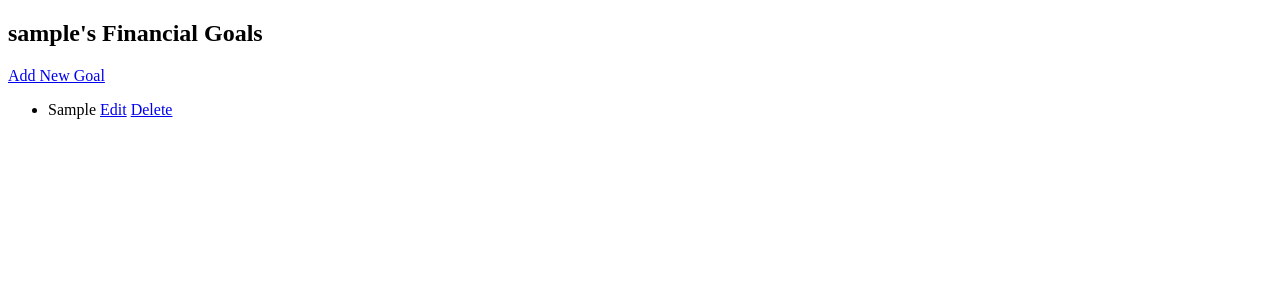
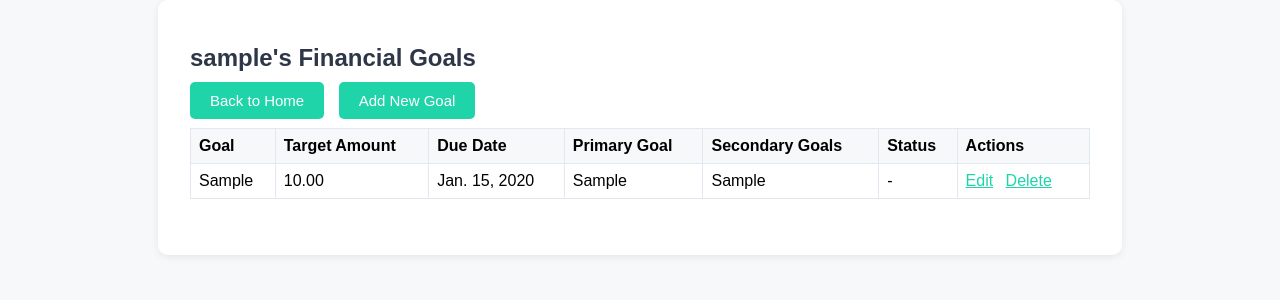
Before and after one commit to iamtariqueanjum/Fi_Money_Wealth_Whisperer, a Django app: a page that uses goals/templates/goals/goal_list.html in a window 1280 px wide. Shown: the top 300 px of the page. Run offline with Django 5.2, Linux system fonts and the light colour scheme; tables that the repository leaves empty hold one stand-in row (values such as "Sample post").

```diff
--- a/goals/templates/goals/goal_list.html
+++ b/goals/templates/goals/goal_list.html
@@ -2,20 +2,108 @@
 <html>
 <head>
     <title>{{ user.username }}'s Goals</title>
+    <style>
+        body {
+            font-family: Arial, sans-serif;
+            background: #f7f8fa;
+            margin: 0;
+            padding: 0;
+        }
+        .container {
+            max-width: 900px;
+            margin: 0 auto;
+            background: #fff;
+            border-radius: 10px;
+            box-shadow: 0 2px 8px rgba(0,0,0,0.07);
+            padding: 24px 32px 32px 32px;
+        }
+        h2 {
+            color: #2d3748;
+        }
+        .btn {
+            background: #20d4aa;
+            color: #fff;
+            border: none;
+            border-radius: 5px;
+            padding: 10px 20px;
+            font-size: 15px;
+            font-weight: 500;
+            cursor: pointer;
+            margin-right: 10px;
+            text-decoration: none;
+            transition: background 0.2s, color 0.2s;
+        }
+        .btn:hover {
+            background: #1bc4a0;
+            color: #fff;
+        }
+        table {
+            width: 100%;
+            border-collapse: collapse;
+            margin-bottom: 24px;
+        }
+        th, td {
+            padding: 8px;
+            border: 1px solid #e2e8f0;
+            text-align: left;
+        }
+        th {
+            background: #f7f8fa;
+        }
+        .actions a {
+            margin-right: 8px;
+            color: #20d4aa;
+            text-decoration: underline;
+        }
+        .actions a:hover {
+            color: #1bc4a0;
+        }
+    </style>
 </head>
 <body>
-    <h2>{{ user.username }}'s Financial Goals</h2>
-    <a href="{% url 'goal_create' user.username %}">Add New Goal</a>
-    <ul>
-        {% for goal in goals %}
-            <li>
-                {{ goal.goal }}
-                <a href="{% url 'goal_update' user.username goal.id %}">Edit</a>
-                <a href="{% url 'goal_delete' user.username goal.id %}">Delete</a>
-            </li>
-        {% empty %}
-            <li>No goals yet.</li>
-        {% endfor %}
-    </ul>
+    <div class="container">
+        <h2>{{ user.username }}'s Financial Goals</h2>
+        <div style="margin-bottom: 18px;">
+            <a class="btn" href="/dashboard/home/?username={{ user.username }}">Back to Home</a>
+            <a class="btn" href="{% url 'goal_create' user.username %}">Add New Goal</a>
+        </div>
+        {% if goals %}
+            <table>
+                <thead>
+                    <tr>
+                        <th>Goal</th>
+                        <th>Target Amount</th>
+                        <th>Due Date</th>
+                        <th>Primary Goal</th>
+                        <th>Secondary Goals</th>
+                        <th>Status</th>
+                        <th>Actions</th>
+                    </tr>
+                </thead>
+                <tbody>
+                    {% for goal in goals %}
+                        <tr>
+                            <td>{{ goal.goal }}</td>
+                            <td>{{ goal.target_amount }}</td>
+                            <td>{{ goal.due_date }}</td>
+                            <td>{{ goal.primary_goal }}</td>
+                            <td>
+                                {% if goal.secondary_goals %}
+                                    {{ goal.secondary_goals|join:", " }}
+                                {% endif %}
+                            </td>
+                            <td>{{ goal.status|default:"-" }}</td>
+                            <td class="actions">
+                                <a href="{% url 'goal_update' user.username goal.id %}">Edit</a>
+                                <a href="{% url 'goal_delete' user.username goal.id %}">Delete</a>
+                            </td>
+                        </tr>
+                    {% endfor %}
+                </tbody>
+            </table>
+        {% else %}
+            <p>No goals yet.</p>
+        {% endif %}
+    </div>
 </body>
 </html>
--- a/goals/views.py
+++ b/goals/views.py
@@ -8,6 +8,15 @@ from google.cloud import firestore
 def goal_list(request, username):
     user = get_object_or_404(User, username=username)
     goals = Goal.objects.filter(user=user).order_by('-created_at')
+    # Ensure secondary_goals is always a list for each goal
+    for goal in goals:
+        if hasattr(goal, 'secondary_goals') and isinstance(goal.secondary_goals, str):
+            if ',' in goal.secondary_goals:
+                goal.secondary_goals = [g.strip() for g in goal.secondary_goals.split(',')]
+            elif goal.secondary_goals:
+                goal.secondary_goals = [goal.secondary_goals]
+            else:
+                goal.secondary_goals = []
     return render(request, 'goals/goal_list.html', {'user': user, 'goals': goals})
 
 # Flattening function from script.py
@@ -120,7 +129,55 @@ def goal_create(request, username):
 
 def goal_update(request, username, goal_id):
     user = get_object_or_404(User, username=username)
-    goal = get_object_or_404(Goal, id=goal_id, user=user)
+    # Try to fetch goal data from Firestore first
+    goal_data = None
+    try:
+        db = firestore.Client()
+        doc_ref = db.collection('Users').document(username)
+        user_doc = doc_ref.get()
+        if user_doc.exists:
+            user_data = user_doc.to_dict()
+            goals_list = user_data.get('goals', [])
+            for g in goals_list:
+                # goal_id may be int or str, so compare as str
+                if str(g.get('goal_id')) == str(goal_id):
+                    goal_data = g
+                    break
+            # Ensure secondary_goals is always a list
+            if goal_data and 'secondary_goals' in goal_data and isinstance(goal_data['secondary_goals'], str):
+                if ',' in goal_data['secondary_goals']:
+                    goal_data['secondary_goals'] = [s.strip() for s in goal_data['secondary_goals'].split(',')]
+                elif goal_data['secondary_goals']:
+                    goal_data['secondary_goals'] = [goal_data['secondary_goals']]
+                else:
+                    goal_data['secondary_goals'] = []
+    except Exception as e:
+        print(f"Error fetching goal from Firestore: {e}")
+    # If not found in Firestore, fall back to Django DB
+    if not goal_data:
+        goal = get_object_or_404(Goal, id=goal_id, user=user)
+        # Convert secondary_goals to list for the form
+        if hasattr(goal, 'secondary_goals') and isinstance(goal.secondary_goals, str):
+            if ',' in goal.secondary_goals:
+                secondary_goals_list = [g.strip() for g in goal.secondary_goals.split(',')]
+            elif goal.secondary_goals:
+                secondary_goals_list = [goal.secondary_goals]
+            else:
+                secondary_goals_list = []
+        else:
+            secondary_goals_list = goal.secondary_goals if hasattr(goal, 'secondary_goals') else []
+        goal_data = {
+            'goal': goal.goal,
+            'target_amount': goal.target_amount,
+            'due_date': goal.due_date,
+            'primary_goal': goal.primary_goal,
+            'primary_goal_details': goal.primary_goal_details,
+            'secondary_goals': secondary_goals_list,
+            'secondary_goal_timeline': goal.secondary_goal_timeline,
+            'risk_comfort': goal.risk_comfort,
+            'investment_horizon': goal.investment_horizon,
+            'major_life_events': goal.major_life_events,
+        }
     if request.method == 'POST':
         goal_text = request.POST.get('goal')
         target_amount = request.POST.get('target_amount')
@@ -145,7 +202,7 @@ def goal_update(request, username, goal_id):
             goal.major_life_events = major_life_events
             goal.save()
             return redirect('home')
-    return render(request, 'goals/goal_form.html', {'user': user, 'goal': goal})
+    return render(request, 'goals/goal_form.html', {'user': user, 'goal': goal_data})
 
 def goal_delete(request, username, goal_id):
     user = get_object_or_404(User, username=username)
```
Also changed, not shown: dashboard/templates/dashboard/home.html (+28 -5 lines), dashboard/views.py (+29 -5 lines).
